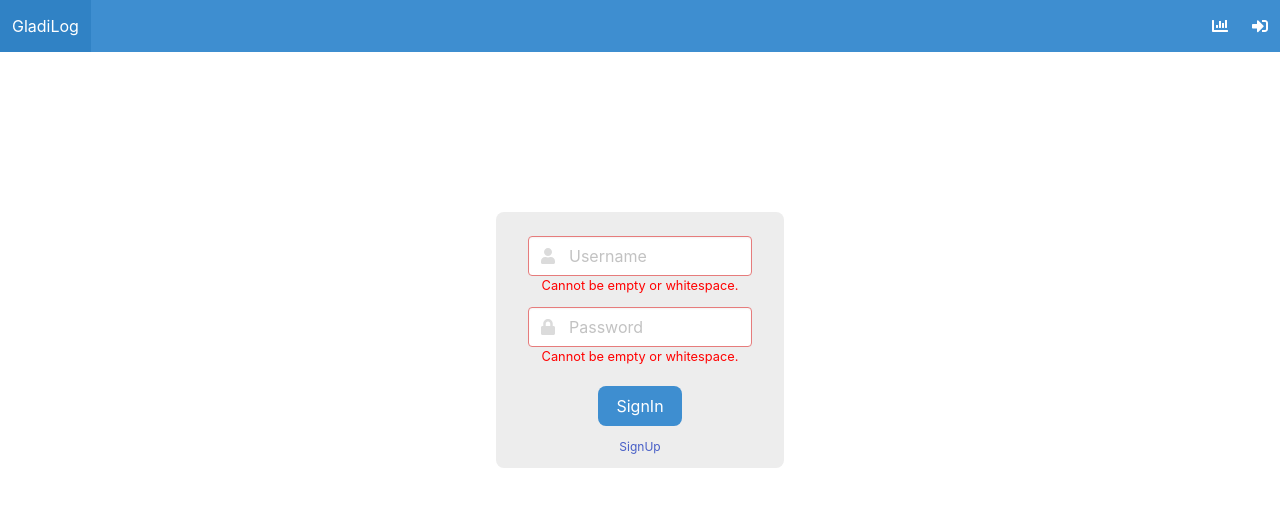
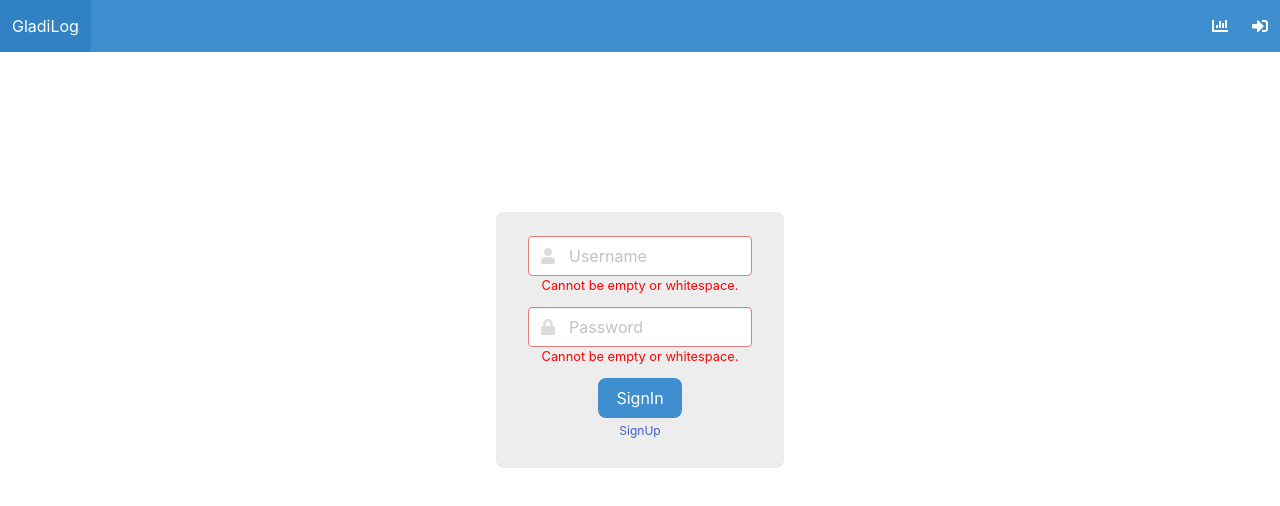
Before and after one commit to jongeunk0613/GladiLog, a React (Create React App) app in the folder client/: page /auth/signin in a window 1280 px wide. Shown: the top 506 px of the page. Built offline with nearby package versions, Linux system fonts and the light colour scheme.

Commit message:
[Feat] #12 : add nowrap property to Button
If nowrap is set to true, the text inside the button will not be newlined.

```diff
--- a/client/src/components/Button.js
+++ b/client/src/components/Button.js
@@ -18,7 +18,6 @@ const type = {
 }
 
 const ButtonContainer = styled.div`
-
 `;
 
 const StyledButton = styled.button`
@@ -28,13 +27,13 @@ const StyledButton = styled.button`
     border-radius: 0.5rem;
     padding: 0.5rem 1rem;
     font-size: 1rem;
-    margin: 0.5rem;
+    white-space: ${props => props.nowrap? "nowrap": "normal"};
 `
 
-const Button = ({color, content, helpText, onClick}) => {
+const Button = ({color, content, helpText, onClick, nowrap = false}) => {
     return (
         <ButtonContainer>
-            <StyledButton onClick={onClick} type={color}>
+            <StyledButton onClick={onClick} type={color} nowrap={nowrap}>
                 {content}
             </StyledButton>
             {helpText && <Link to={`${helpText.toLowerCase()}`} className="help">{helpText}</Link>}
```
